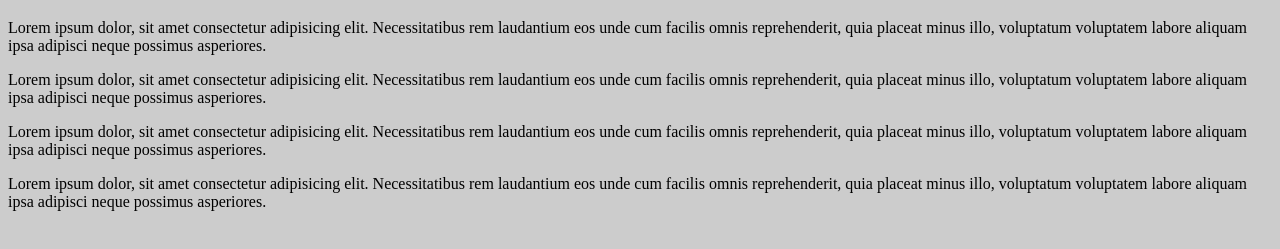
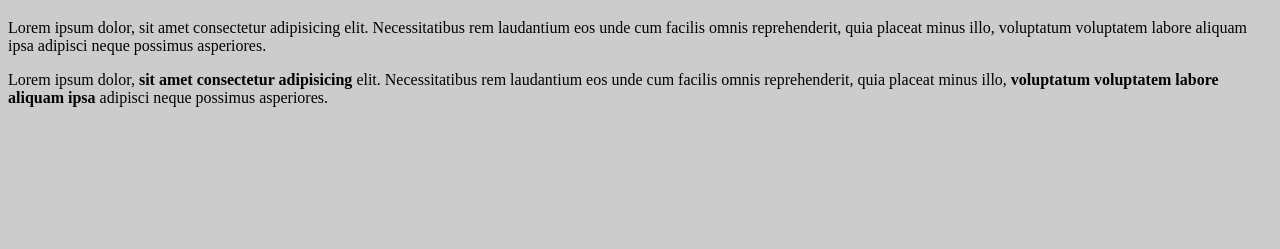
Before and after one commit to Jhonsava/miweb, a plain HTML site: page index.html in a window 1280 px wide. Shown: the part 61-310 px from the top of the page. Drawn offline with Linux system fonts and the light colour scheme.

Commit message:
Se reduce la cantidad de parrafos

```diff
--- a/index.html
+++ b/index.html
@@ -11,11 +11,8 @@
     <h1>Hola mundo</h1>
 
     <p>Lorem ipsum dolor, sit amet consectetur adipisicing elit. Necessitatibus rem laudantium eos unde cum facilis omnis reprehenderit, quia placeat minus illo, voluptatum voluptatem labore aliquam ipsa adipisci neque possimus asperiores.</p>
-    <p>Lorem ipsum dolor, sit amet consectetur adipisicing elit. Necessitatibus rem laudantium eos unde cum facilis omnis reprehenderit, quia placeat minus illo, voluptatum voluptatem labore aliquam ipsa adipisci neque possimus asperiores.</p>
-    <p>Lorem ipsum dolor, sit amet consectetur adipisicing elit. Necessitatibus rem laudantium eos unde cum facilis omnis reprehenderit, quia placeat minus illo, voluptatum voluptatem labore aliquam ipsa adipisci neque possimus asperiores.</p>
-    <p>Lorem ipsum dolor, sit amet consectetur adipisicing elit. Necessitatibus rem laudantium eos unde cum facilis omnis reprehenderit, quia placeat minus illo, voluptatum voluptatem labore aliquam ipsa adipisci neque possimus asperiores.</p>
 
-
+    <p>Lorem ipsum dolor, <strong>sit amet consectetur adipisicing</strong>  elit. Necessitatibus rem laudantium eos unde cum facilis omnis reprehenderit, quia placeat minus illo, <strong> voluptatum voluptatem labore aliquam ipsa </strong>adipisci neque possimus asperiores.</p>
 
 </body>
 </html>
```
